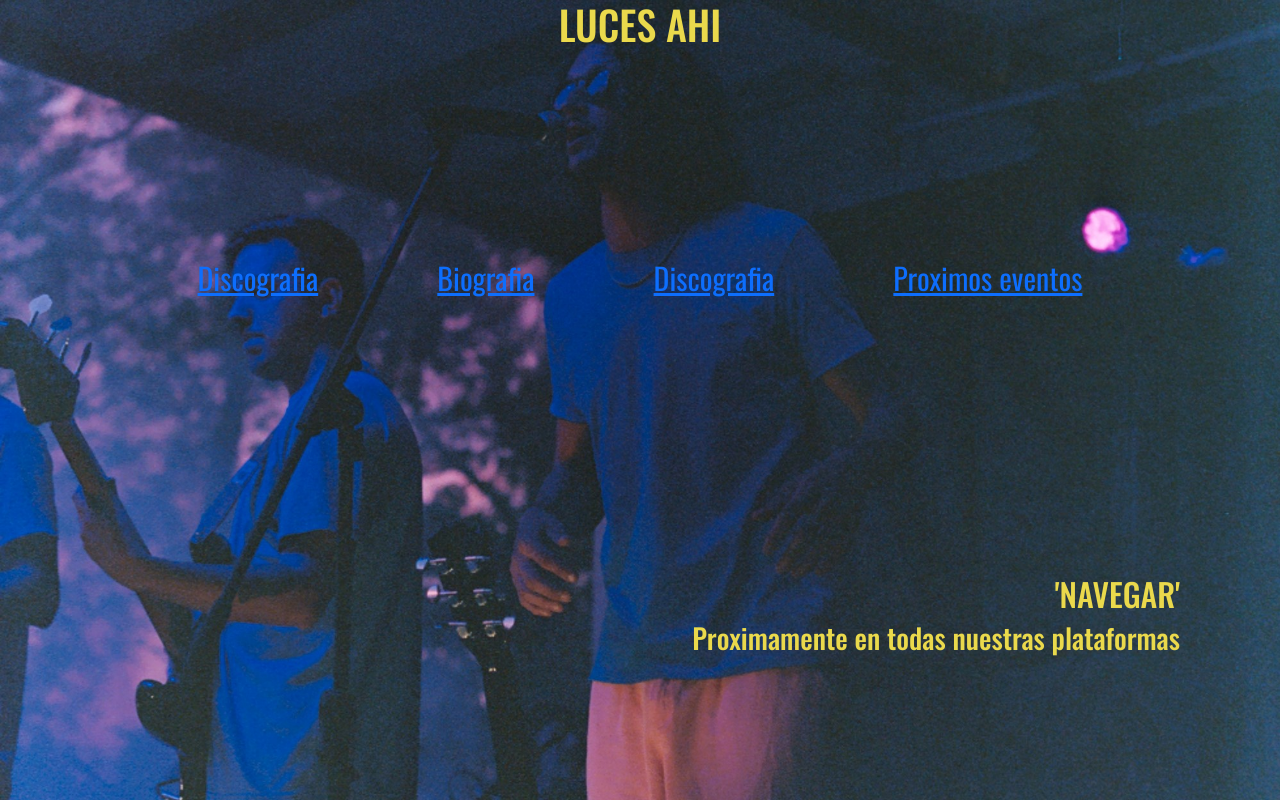
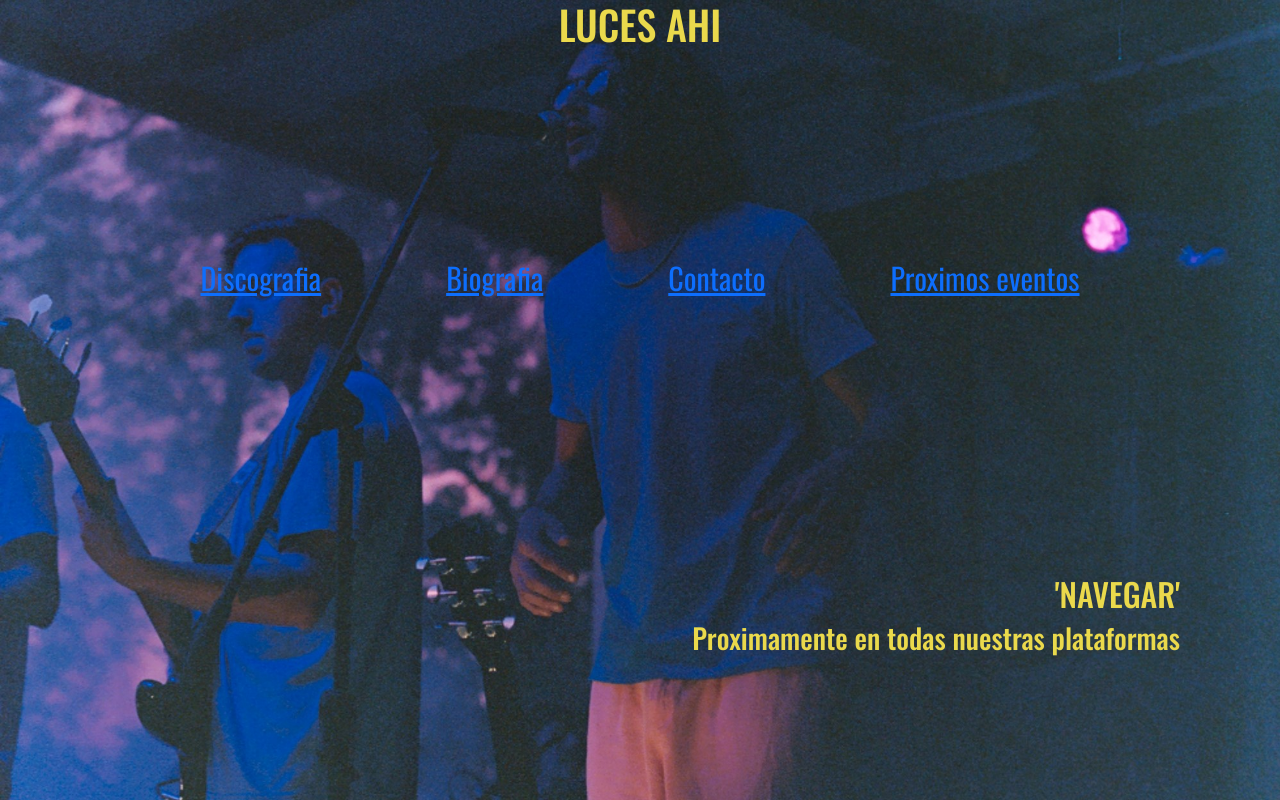
Before and after one commit to NachitoLazar/lucesAhiWeb, a plain HTML site: page index.html in a window 1280 px wide. Drawn offline with nearby package versions, Linux system fonts and the light colour scheme; files whose address does not match are found by name.

```diff
--- a/index.html
+++ b/index.html
@@ -21,7 +21,7 @@
             <ul>
                 <li class="main-menu-li"><a href="./discografia/disco.html" target="blank">Discografia</a></li>
                 <li class="main-menu-li"><a href="./biografia/bio.html" target="blank">Biografia</a></li>
-                <li class="main-menu li"><a href="./discografia/disco.html" target="blank">Discografia</a></li>
+                <li class="main-menu li"><a href="./contacto/contacto.html" target="blank">Contacto</a></li>
                 <li class="main-menu-li"><a href="./proximos eventos/eventos.html" target="blank">Proximos eventos</a></li>
             </ul>
         </div>
```
Also changed, not shown: contacto/contacto.html (+1 -0 lines), 2 other files.
